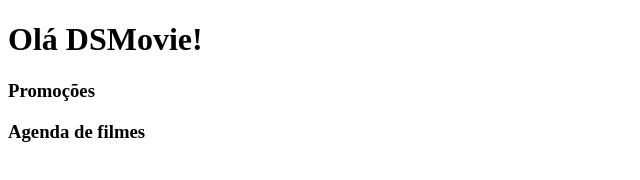
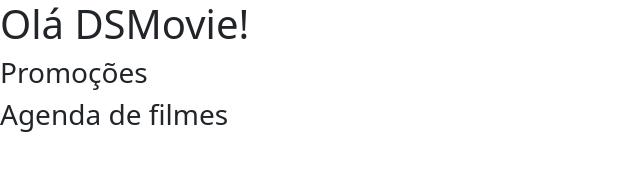
Before and after one commit to Bezerrafernando/DSMovie, a plain HTML site: page index.html in a window 1280 px wide. Shown: the whole page, without its empty margins (0-640 px from the left). Drawn offline with nearby package versions, Linux system fonts and the light colour scheme.

Commit message:
bootsrap

```diff
--- a/index.html
+++ b/index.html
@@ -5,6 +5,8 @@
     <meta http-equiv="X-UA-Compatible" content="IE=edge">
     <meta name="viewport" content="width=device-width, initial-scale=1.0">
     <title>DSMOVIE</title>
+
+    <link rel="stylesheet" href="https://cdn.jsdelivr.net/npm/bootstrap@5.3.0-alpha1/dist/css/bootstrap.rtl.min.css" integrity="sha384-WJUUqfoMmnfkBLne5uxXj+na/c7sesSJ32gI7GfCk4zO4GthUKhSEGyvQ839BC51" crossorigin="anonymous">
 </head>
 <body>
    <h1>Olá DSMovie!</h1>
```
